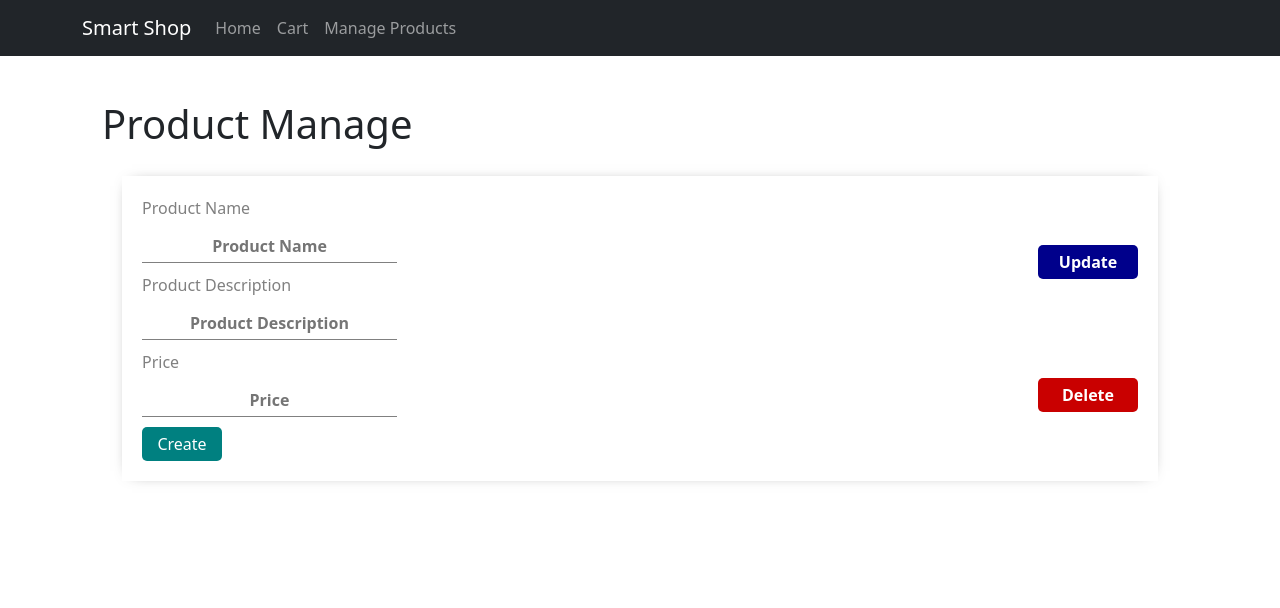
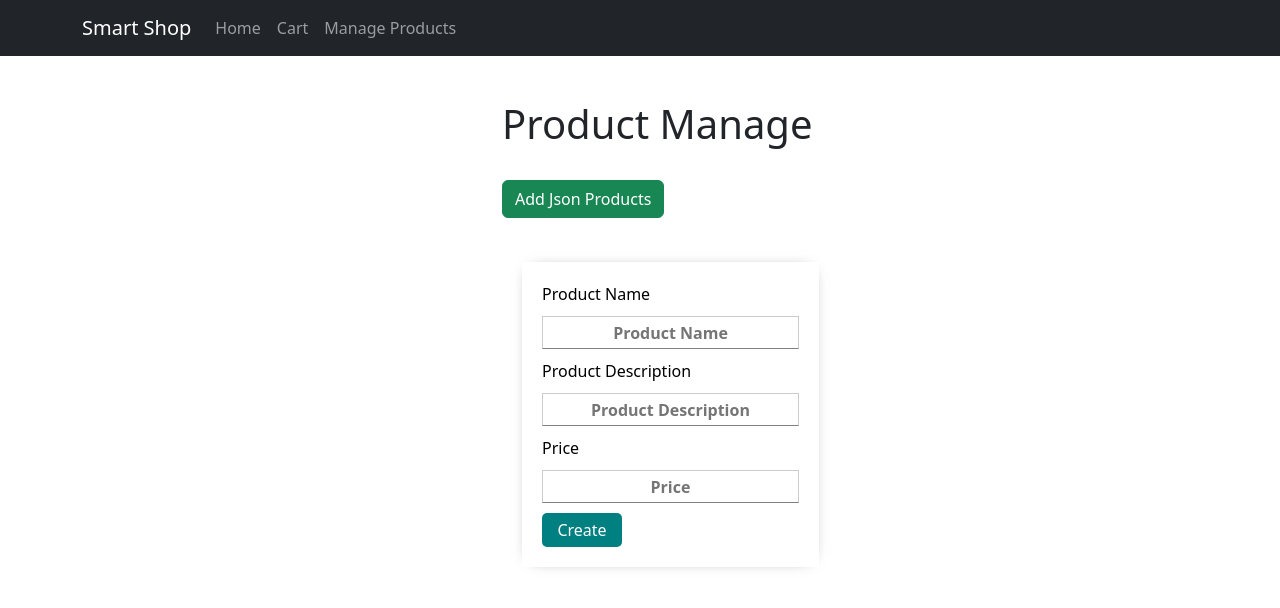
Before and after one commit to ThiranSalinda/E-comm-Frontend, a React (Create React App) app: page /manage in a window 1280 px wide. Shown: the top 608 px of the page. Built offline with nearby package versions, Linux system fonts and the light colour scheme.

Commit message:
Fixed miner bugs

```diff
--- a/src/Api/products.service.js
+++ b/src/Api/products.service.js
@@ -47,3 +47,14 @@ export const addProduct = async (data) => {
       console.log(err);
     });
 };
+
+export const addJson = async () => {
+  return await api()
+    .get("product/add-json-products")
+    .then((result) => {
+      return result;
+    })
+    .catch((err) => {
+      console.log(err);
+    });
+};
--- a/src/pages/Cart.jsx
+++ b/src/pages/Cart.jsx
@@ -74,13 +74,7 @@ const Cart = () => {
                     </td>
                     <td>{cart?.product?.title}</td>
                     <td>LKR {cart?.product?.price}</td>
-                    <td>
-                      <input
-                        type="number"
-                        value={cart?.quantity}
-                        style={{ maxWidth: "100%" }}
-                      ></input>
-                    </td>
+                    <td>{cart?.quantity}</td>
                     <td>LKR {cart?.product?.price * cart?.quantity * 1}</td>
                   </tr>
                 );
@@ -91,7 +85,11 @@ const Cart = () => {
           </tbody>
         </table>
       </section>
-      <button className="btn btn-danger " onClick={() => removeAllCartItem()}>
+      <button
+        id="remove"
+        className="btn btn-danger "
+        onClick={() => removeAllCartItem()}
+      >
         Remove All
       </button>
 
--- a/src/pages/ManageProducts.jsx
+++ b/src/pages/ManageProducts.jsx
@@ -2,7 +2,7 @@ import React, { useEffect, useState } from "react";
 import "../style/ManageProducts.css";
 import { useNavigate } from "react-router-dom";
 
-import { addProduct, getProducts } from "../Api/products.service";
+import { addJson, addProduct, getProducts } from "../Api/products.service";
 
 const Products = () => {
   const navigate = useNavigate();
@@ -27,6 +27,15 @@ const Products = () => {
     }
   };
 
+  const addJsonProducts = async () => {
+    const res = await addJson();
+    if (res?.status === 200) {
+      alert("Successfully Added Json Products.");
+    } else {
+      alert("Error");
+    }
+  };
+
   useEffect(() => {}, []);
 
   return (
@@ -38,6 +47,13 @@ const Products = () => {
         </Link> */}
       </div>
 
+      <button
+        className="btn btn-success my-4"
+        type="button"
+        onClick={addJsonProducts}
+      >
+        Add Json Products
+      </button>
       <div className="productBottom">
         <form className="productForm">
           <div className="productFormLeft">
@@ -77,10 +93,6 @@ const Products = () => {
               Create
             </button>
           </div>
-          <div className="productFormRight">
-            <button className="productButton">Update</button>
-            <button className="productButton2">Delete</button>
-          </div>
         </form>
       </div>
     </div>
--- a/src/style/Cart.css
+++ b/src/style/Cart.css
@@ -98,3 +98,9 @@
   margin-left: 10px;
   margin-bottom: 10px;
 }
+
+#remove {
+  margin-left: 31px;
+  margin-top: 30px;
+  background-color: rgb(255, 0, 0);
+}
--- a/src/style/ManageProducts.css
+++ b/src/style/ManageProducts.css
@@ -1,6 +1,7 @@
 .product {
   flex: 4;
   padding: 20px;
+  margin-left: 400px;
 }
 
 .productTitleContainer {
@@ -20,22 +21,6 @@
   cursor: pointer;
 }
 
-.productTop {
-  display: flex;
-}
-
-.productTopLeft,
-.productTopRight {
-  flex: 1;
-}
-
-.productTopRight {
-  padding: 20px;
-  margin: 20px;
-  -webkit-box-shadow: 0px 0px 15px -10px rgba(0, 0, 0, 0.75);
-  box-shadow: 0px 0px 15px -10px rgba(0, 0, 0, 0.75);
-}
-
 .productInfoImg {
   width: 40px;
   height: 40px;
@@ -50,7 +35,7 @@
 }
 
 .productName {
-  font-weight: 600;
+  font-weight: 13px;
 }
 
 .productInfoBottom {
@@ -64,10 +49,11 @@
 }
 
 .productInfoValue {
-  font-weight: 300;
+  font-weight: 13px;
 }
 
 .productBottom {
+  max-width: fit-content;
   padding: 20px;
   margin: 20px;
   -webkit-box-shadow: 0px 0px 15px -10px rgba(0, 0, 0, 0.75);
@@ -86,12 +72,11 @@
 
 .productFormLeft > label {
   margin-bottom: 10px;
-  color: gray;
+  color: rgb(0, 0, 0);
 }
 
 .productFormLeft > input {
   margin-bottom: 10px;
-  border: none;
   padding: 5px;
   border-bottom: 1px solid gray;
 }
@@ -130,15 +115,3 @@
   width: 100px;
   margin-left: 300px;
 }
-
-.productButton2 {
-  border: none;
-  padding: 5px;
-  border-radius: 5px;
-  background-color: rgb(201, 0, 0);
-  color: white;
-  font-weight: 600;
-  cursor: pointer;
-  width: 100px;
-  margin-left: 300px;
-}
```
